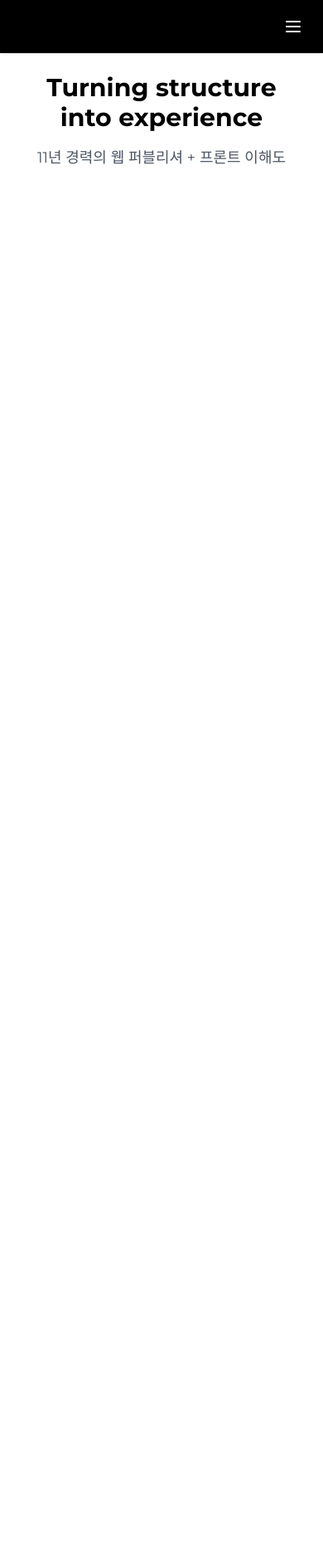
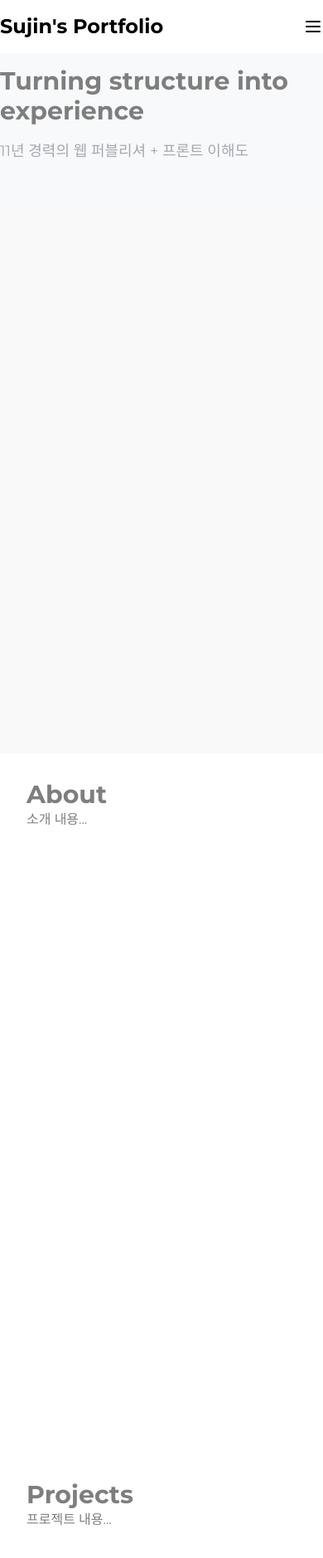
Before and after one commit to aforce2be/aforce2be.github.io, a Vue app: page / in a window 390 px wide. Shown: the top 1878 px of the page at 83% size. Before the commit the page ends 844 px from the top, so only its background shows below. Built offline with nearby package versions, Linux system fonts and the light colour scheme.

Commit message:
1. 스크롤 헤더로 변경

```diff
--- a/src/components/Header.vue
+++ b/src/components/Header.vue
@@ -1,35 +1,29 @@
 <template>
-    <header class="fixed top-0 left-0 w-full bg-white shadow z-50">
-        <nav class="hover:text-white hover:bg-black max-w-7xl mx-auto flex justify-between items-center py-4 px-6">
-            <!-- Logo / Name -->
+    <header
+        :class="[isScrolled ? 'bg-white shadow' : 'bg-transparent', 'fixed top-0 left-0 w-full transition-colors duration-300 z-50']">
+        <nav class="max-w-7xl mx-auto flex justify-between items-center py-4">
             <div class="text-2xl font-bold">
-                <a href="/" class="transition">Sujin's Portfolio</a>
+                <a href="#" class="transition">Sujin's Portfolio</a>
             </div>
 
-            <!-- Desktop Navigation Links -->
+            <!-- Desktop Nav -->
             <ul class="hidden md:flex space-x-8 text-lg font-medium">
                 <li>
-                    <RouterLink to="/about">About</RouterLink>
+                    <a :class="linkClass('about')" href="#about">About</a>
                 </li>
                 <li>
-                    <RouterLink to="/projects">Projects</RouterLink>
+                    <a :class="linkClass('projects')" href="#projects">Projects</a>
                 </li>
                 <li>
-                    <RouterLink to="/contact">Contact</RouterLink>
+                    <a :class="linkClass('contact')" href="#contact">Contact</a>
                 </li>
             </ul>
 
             <!-- Mobile Hamburger -->
-            <button @click="isOpen = !isOpen" class="md:hidden focus:outline-none">
-                <svg v-if="!isOpen" class="w-6 h-6" fill="none" stroke="currentColor" viewBox="0 0 24 24"
+            <button @click="isOpen = true" class="md:hidden focus:outline-none">
+                <svg class="w-6 h-6" fill="none" stroke="currentColor" viewBox="0 0 24 24"
                     xmlns="http://www.w3.org/2000/svg">
-                    <path stroke-linecap="round" stroke-linejoin="round" stroke-width="2" d="M4 6h16M4 12h16M4 18h16">
-                    </path>
-                </svg>
-                <svg v-else class="w-6 h-6" fill="none" stroke="currentColor" viewBox="0 0 24 24"
-                    xmlns="http://www.w3.org/2000/svg">
-                    <path stroke-linecap="round" stroke-linejoin="round" stroke-width="2" d="M6 18L18 6M6 6l12 12">
-                    </path>
+                    <path stroke-linecap="round" stroke-linejoin="round" stroke-width="2" d="M4 6h16M4 12h16M4 18h16" />
                 </svg>
             </button>
         </nav>
@@ -38,7 +32,7 @@
         <div v-if="isOpen"
             class="fixed inset-0 bg-black bg-opacity-90 flex flex-col items-center justify-center space-y-8 text-white text-2xl z-50 transition">
 
-            <!-- X Button inside overlay -->
+            <!-- Close Button -->
             <button @click="isOpen = false" class="absolute top-6 right-6 focus:outline-none">
                 <svg class="w-8 h-8" fill="none" stroke="currentColor" viewBox="0 0 24 24"
                     xmlns="http://www.w3.org/2000/svg">
@@ -46,18 +40,77 @@
                 </svg>
             </button>
 
-            <RouterLink @click="isOpen = false" to="/about" class="hover:text-blue-300">About</RouterLink>
-            <RouterLink @click="isOpen = false" to="/projects" class="hover:text-blue-300">Projects</RouterLink>
-            <RouterLink @click="isOpen = false" to="/contact" class="hover:text-blue-300">Contact</RouterLink>
+            <a @click="isOpen = false" :class="linkClass('about')" href="#about">About</a>
+            <a @click="isOpen = false" :class="linkClass('projects')" href="#projects">Projects</a>
+            <a @click="isOpen = false" :class="linkClass('contact')" href="#contact">Contact</a>
         </div>
     </header>
+
+    <main class="pt-16">
+        <Home :active="activeSection === 'home'" />
+        <About :active="activeSection === 'about'"></About>
+
+        <section id="projects" class="min-h-screen bg-white p-8 transition-opacity duration-700"
+            :class="{ 'opacity-100': activeSection === 'projects', 'opacity-50': activeSection !== 'projects' }">
+            <h2 class="text-3xl font-bold">Projects</h2>
+            <p>프로젝트 내용...</p>
+        </section>
+
+        <section id="contact" class="min-h-screen bg-gray-100 p-8 transition-opacity duration-700"
+            :class="{ 'opacity-100': activeSection === 'contact', 'opacity-50': activeSection !== 'contact' }">
+            <h2 class="text-3xl font-bold">Contact</h2>
+            <p>연락처 내용...</p>
+        </section>
+    </main>
 </template>
 
 <script setup>
-import { ref } from "vue";
-import { RouterLink } from "vue-router";
+import { ref, onMounted, onUnmounted } from 'vue';
+import Home from '../pages/Home.vue';
+import About from '../pages/About.vue';
 
 const isOpen = ref(false);
+const activeSection = ref('');
+const isScrolled = ref(false);
+
+const linkClass = (id) => {
+    return activeSection.value === id
+        ? 'text-indigo-600 font-semibold underline underline-offset-8 decoration-2 decoration-indigo-400'
+        : 'text-gray-700 hover:text-indigo-500 transition-colors duration-200';
+};
+
+onMounted(() => {
+    const sections = document.querySelectorAll('section');
+
+    const observer = new IntersectionObserver(
+        (entries) => {
+            entries.forEach((entry) => {
+                if (entry.isIntersecting) {
+                    activeSection.value = entry.target.id;
+                }
+            });
+        },
+        {
+            root: null,
+            rootMargin: '0px',
+            threshold: 0.5,
+        }
+    );
+
+    sections.forEach((section) => observer.observe(section));
+
+    const handleScroll = () => {
+        isScrolled.value = window.scrollY > 10;
+    };
+
+    window.addEventListener('scroll', handleScroll);
+    handleScroll();
+
+    onUnmounted(() => {
+        sections.forEach((section) => observer.unobserve(section));
+        window.removeEventListener('scroll', handleScroll);
+    });
+});
 </script>
 
 <style scoped>
--- a/src/pages/About.vue
+++ b/src/pages/About.vue
@@ -1 +1,15 @@
-<template>About.vue</template>
+<template>
+    <section id="about" class="min-h-screen bg-white p-8 transition-opacity duration-700 scroll-mt-14"
+        :class="{ 'opacity-100': active, 'opacity-50': !active }">
+        <div class="inner max-w-7xl mx-automax-w-7xl mx-auto">
+            <h2 class="text-3xl font-bold">About</h2>
+            <p>소개 내용...</p>
+        </div>
+    </section>
+</template>
+
+<script setup>
+defineProps({
+  active: Boolean
+});
+</script>
--- a/src/pages/Home.vue
+++ b/src/pages/Home.vue
@@ -1,8 +1,17 @@
 <template>
-  <section class="p-6 text-center">
-    <h1 class="text-3xl font-bold mb-4">
-      Turning structure into experience
-    </h1>
-    <p class="text-lg text-gray-600">11년 경력의 웹 퍼블리셔 + 프론트 이해도</p>
+  <section id="home" class="min-h-screen bg-gray-100 transition-opacity duration-700 py-4"
+    :class="{ 'opacity-100': active, 'opacity-50': !active }">
+    <div class="inner max-w-7xl mx-automax-w-7xl mx-auto">
+      <h2 class="text-3xl font-bold mb-4">
+        Turning structure into experience
+      </h2>
+      <p class="text-lg text-gray-600">11년 경력의 웹 퍼블리셔 + 프론트 이해도</p>
+    </div>
   </section>
 </template>
+
+<script setup>
+defineProps({
+  active: Boolean
+});
+</script>
```
